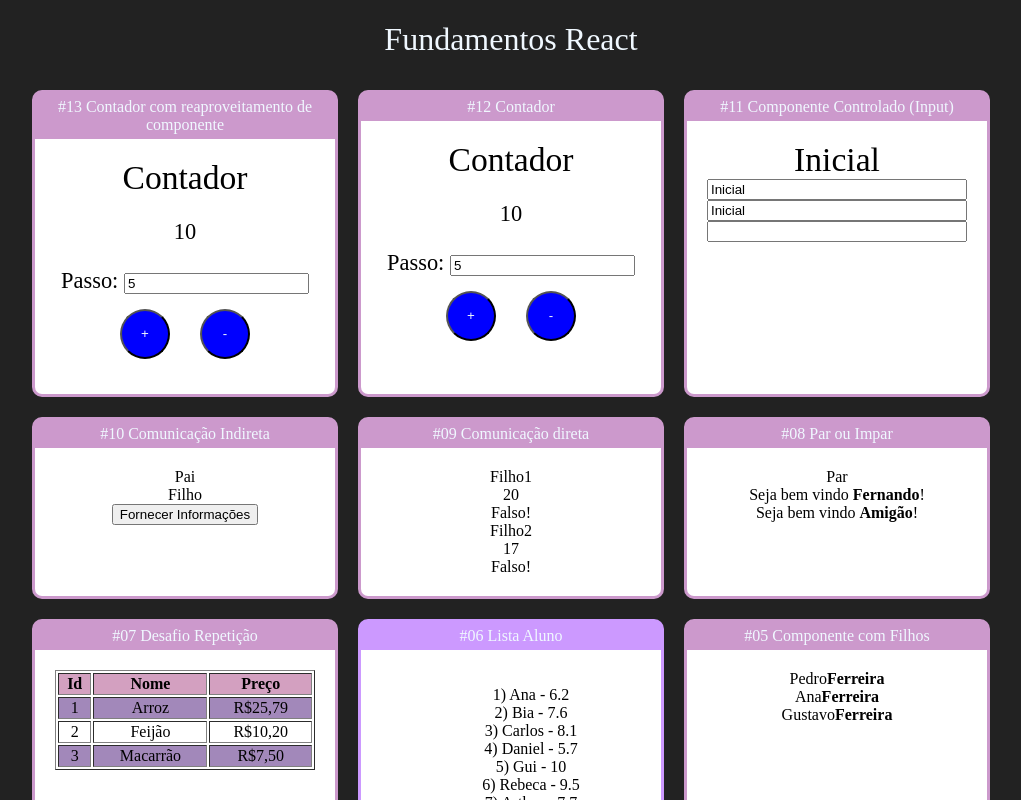
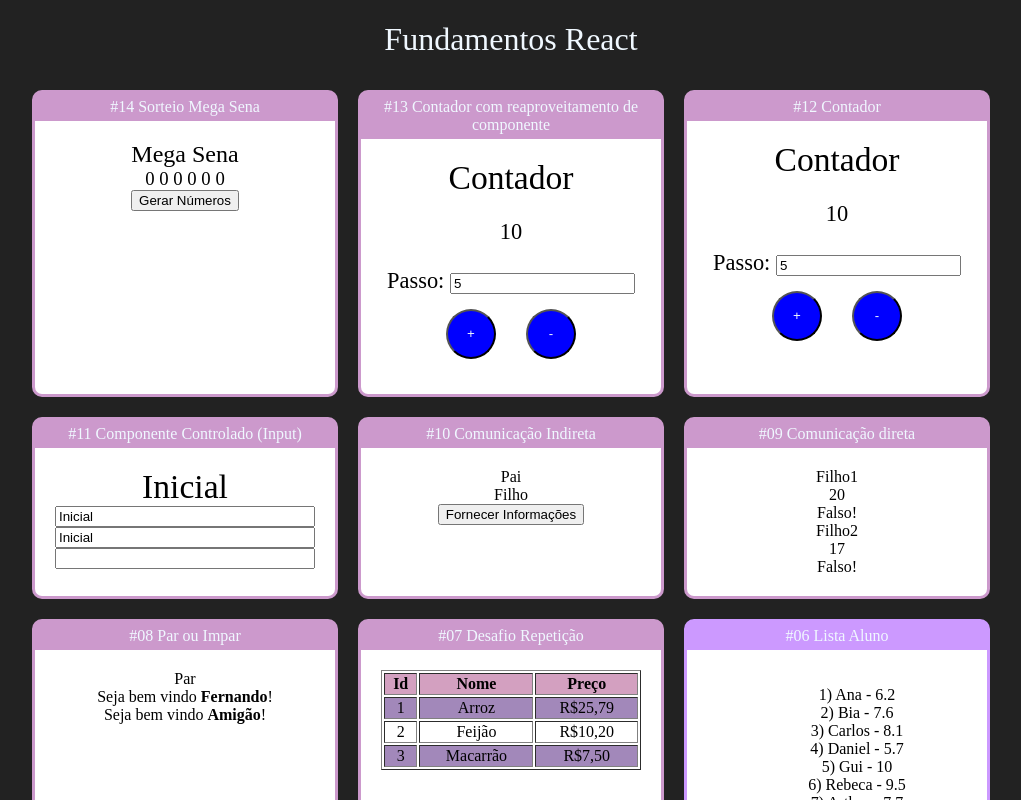
Before and after one commit to fernandoap46/ProjetoReactRedux, a React (Create React App) app in the folder fundamentos-react/: page / in a window 1280 px wide. Shown: the top 800 px of the page, without its empty margins (129-1150 px from the left). Built offline with nearby package versions, Linux system fonts and the light colour scheme.

Commit message:
Desafio Numeros Mega sena

```diff
--- a/fundamentos-react/src/App.jsx
+++ b/fundamentos-react/src/App.jsx
@@ -1,6 +1,7 @@
 import './App.css'
 import React from "react";
 
+import Mega from './components/DesafioMegaSena/Mega';
 import ContadorB from './components/contador/ContadorB';
 import Contador from './components/contador/Contador';
 import Input from './components/formulario/Input';
@@ -20,11 +21,17 @@ import Fragmento from './components/basicos/Fragmento'
 
 
 
+
 export default function App(props) {
     return(
         <div className="App">
             <h1>Fundamentos React</h1>
             <div className="Cards">
+
+                <Card titulo="#14 Sorteio Mega Sena" color="#CC99CC">
+                    <Mega/>
+                </Card>
+
                 <Card titulo="#13 Contador com reaproveitamento de componente" color="#CC99CC">
                     <ContadorB numeroInicial={10}/>
                 </Card>
--- /dev/null
+++ b/fundamentos-react/src/components/DesafioMegaSena/Mega.jsx
@@ -0,0 +1,31 @@
+import React, { useState } from "react";
+
+export default function Mega (props){
+
+    function gerarNumeroNaoContido(min, max, array){
+        const aleatorio = parseInt(Math.random() * (max +1 - min))+min
+        return array.includes(aleatorio) ? gerarNumeroNaoContido(min, max, array): aleatorio
+    }
+
+    function gerarNumero(qtde){
+        const numeros = Array(qtde).fill(0).reduce((nums)=>{
+            const novoNumero=gerarNumeroNaoContido(1,60,nums)
+            return [...nums, novoNumero]
+        },[])
+
+        .sort((n1,n2)=>n1 -n2)
+
+        return numeros
+    }
+    const qtde= props.qtde || 6
+    const numerosIniciais =Array(qtde).fill(0)
+    const [numeros, setNumeros] = useState(numerosIniciais)
+
+    return(
+        <div>
+            <h2>Mega Sena </h2>
+            <h3>{numeros.join(' ')}</h3>
+            <button onClick={_ =>setNumeros(gerarNumero(qtde))}>Gerar Números</button>
+        </div>
+    )
+}
```
Also changed, not shown: fundamentos-react/src/components/DesafioMegaSena/DesafioMegaSena.jsx (added, +16 -0 lines), 1 other file (tests, documents, lock files or other folders).
